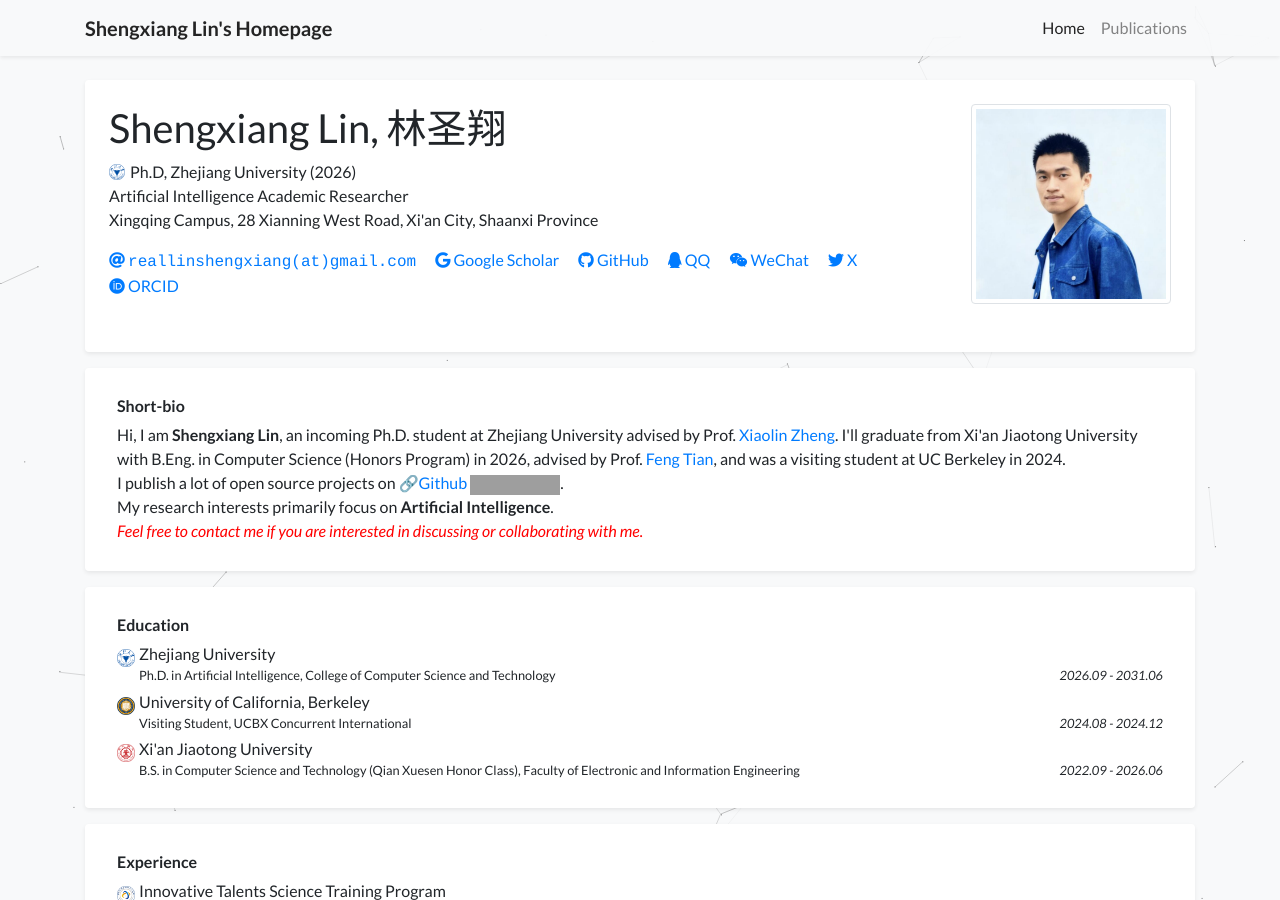
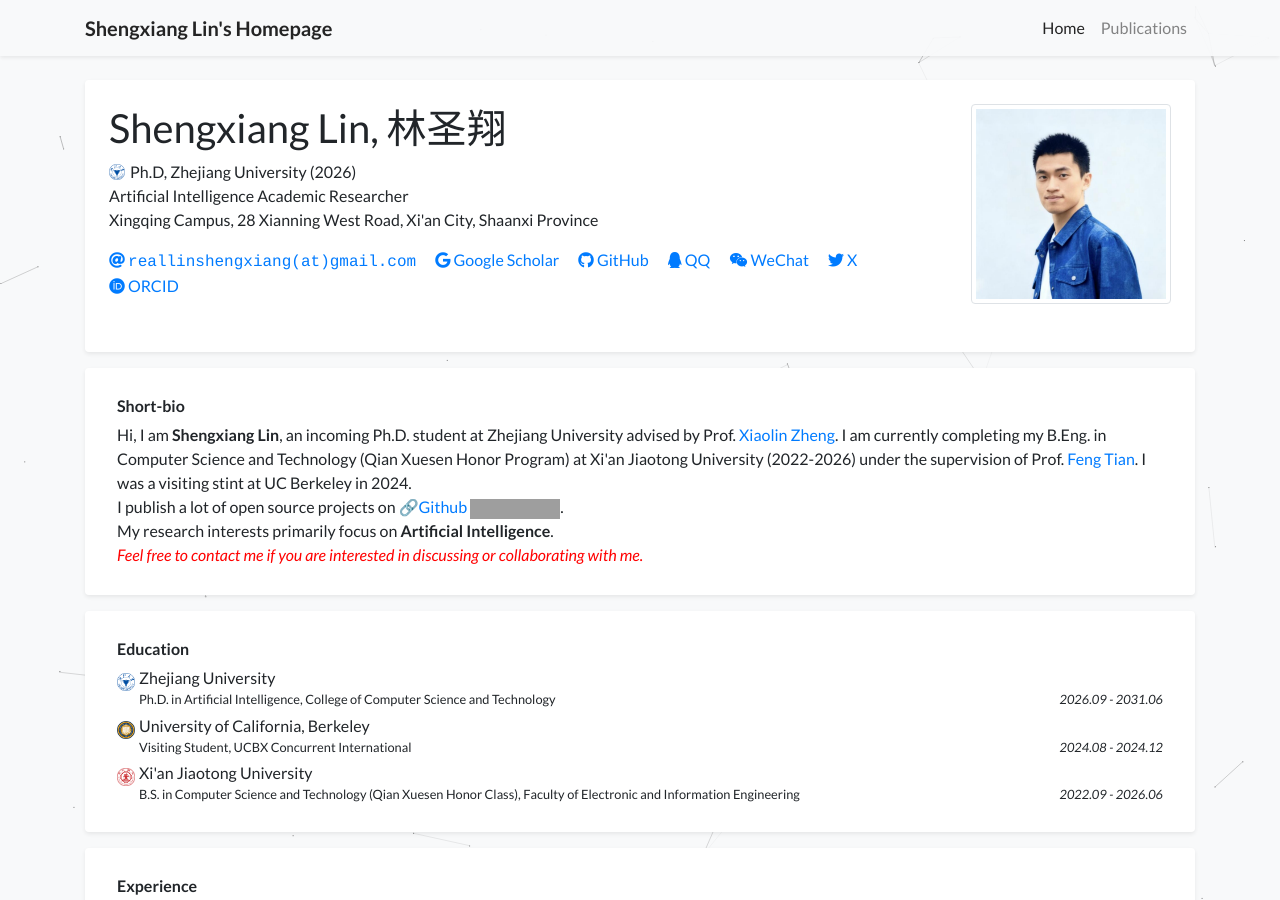
Before and after one commit to Lin-Shengxiang/Lin-Shengxiang.github.io, a Jekyll site: the page built from index.html, in a window 1280 px wide and 900 px high. Built offline with Jekyll 4.4.1, drawn with Linux system fonts in a browser that asks for light colours; a style sheet for code colours, icons or effects is not loaded; grey boxes are pictures that could not be loaded.

Commit message:
Update profile.yml

```diff
--- a/_data/profile.yml
+++ b/_data/profile.yml
@@ -21,7 +21,8 @@ orcid: 0009-0006-5550-1488
 
 short_bio: >-
   Hi, I am <strong>Shengxiang Lin</strong>, an incoming Ph.D. student at Zhejiang University advised by Prof. <a href="https://scholar.google.com/citations?user=MY23M60AAAAJ">Xiaolin Zheng</a>.
-  I'll graduate from Xi'an Jiaotong University with B.Eng. in Computer Science (Honors Program) in 2026, advised by Prof. <a href="https://scholar.google.com/citations?user=il3joj0AAAAJ&hl=en">Feng Tian</a>, and was a visiting student at UC Berkeley in 2024.
+  I am currently completing my B.Eng. in Computer Science and Technology (Qian Xuesen Honor Program) at Xi'an Jiaotong University (2022-2026) under the supervision of Prof. <a href="https://scholar.google.com/citations?user=il3joj0AAAAJ&hl=en">Feng Tian</a>.
+  I was a visiting stint at UC Berkeley in 2024.
   <br> I publish a lot of open source projects on <a href="https://github.com/Shengxiang-Lin">🔗Github</a> <img alt="GitHub User's stars" src="https://img.shields.io/github/stars/Shengxiang-Lin?style=social">.
   <br> My research interests primarily focus on <strong>Artificial Intelligence</strong>.
   <br> <span style="color: red; font-style: italic;">Feel free to contact me if you are interested in discussing or collaborating with me.</span>
```
